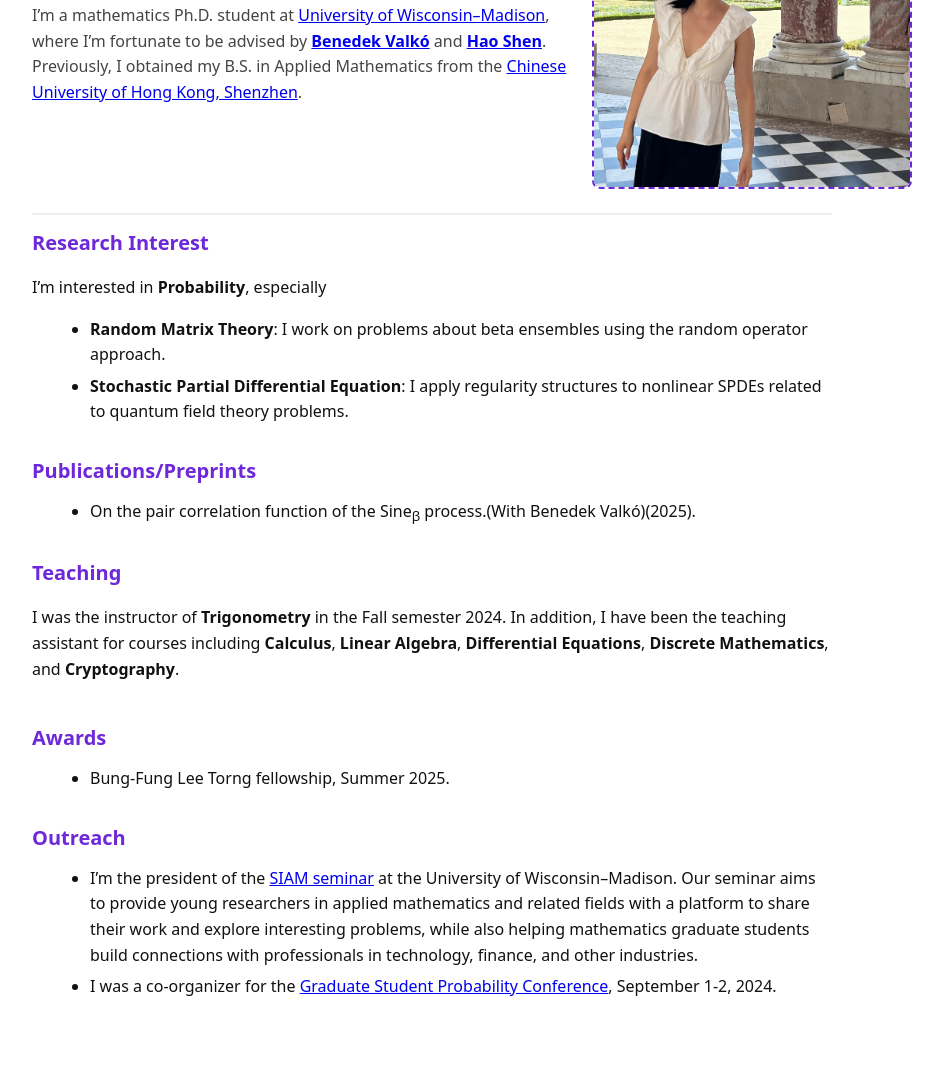
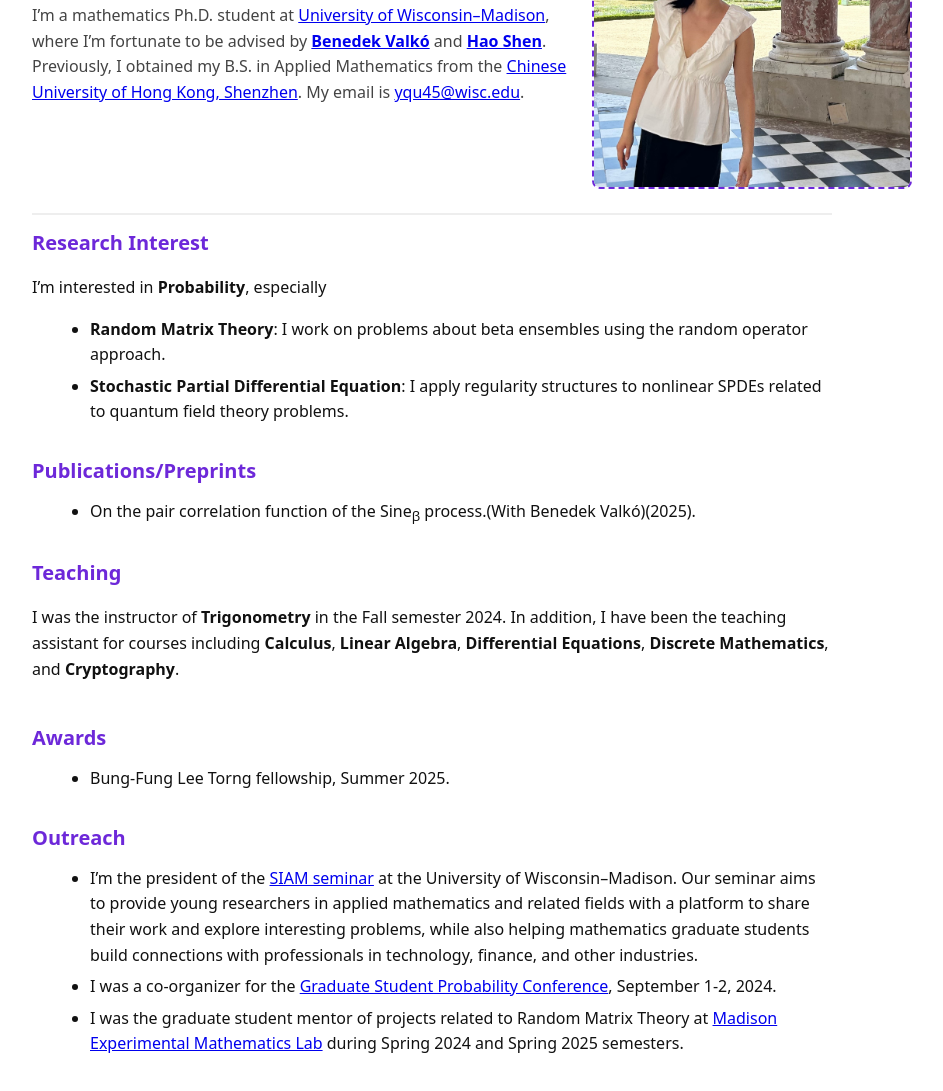
Before and after one commit to yahiuqu/yahiuqu.github.io, a plain HTML site: page index.html in a window 1280 px wide. Shown: the part 179-1270 px from the top of the page, without its empty margins (208-1151 px from the left). Drawn offline with Linux system fonts and the light colour scheme.

Commit message:
Update index.html

```diff
--- a/index.html
+++ b/index.html
@@ -48,6 +48,7 @@
             <strong><a href="https://people.math.wisc.edu/~hshen3/" target="_blank" rel="noopener noreferrer">Hao Shen</a></strong>.
             Previously, I obtained my B.S. in Applied Mathematics from the
             <a href="https://www.cuhk.edu.cn/en" target="_blank" rel="noopener noreferrer">Chinese University of Hong Kong, Shenzhen</a>.
+            My email is <a href="mailto:yqu45@wisc.edu">yqu45@wisc.edu</a>.
           </p>
         </div>
 
@@ -100,5 +101,10 @@
       I was a co-organizer for the
       <a href="https://sites.google.com/view/gspc-2024/home" target="_blank" rel="noopener noreferrer">Graduate Student Probability Conference</a>, September 1-2, 2024.
     </li>
+       <li>
+      I was the graduate student mentor of projects related to Random Matrix Theory at
+      <a href="https://mxm.math.wisc.edu/past-semesters/spring-2024/" target="_blank" rel="noopener noreferrer">Madison Experimental Mathematics Lab</a>
+      during Spring 2024 and Spring 2025 semesters.
+    </li>
   </ul>
 </section>
```
